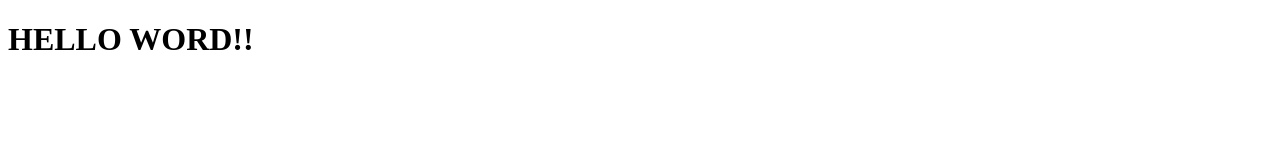
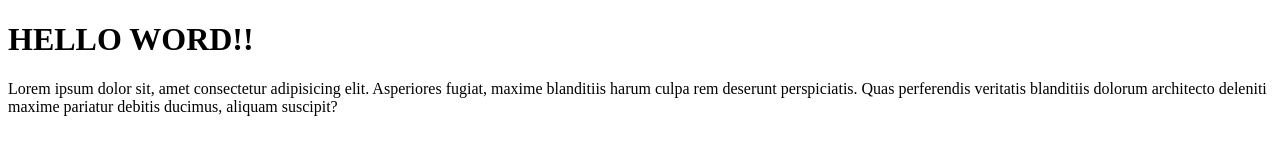
Before and after one commit to nurul13khikmah/wpu-git-test, a plain HTML site: page index.html in a window 1280 px wide. Drawn offline with Linux system fonts and the light colour scheme.

Commit message:
Menambahkan paragraf

```diff
--- a/index.html
+++ b/index.html
@@ -8,6 +8,7 @@
 </head>
 <body>
     <h1>HELLO WORD!!</h1>
+    Lorem ipsum dolor sit, amet consectetur adipisicing elit. Asperiores fugiat, maxime blanditiis harum culpa rem deserunt perspiciatis. Quas perferendis veritatis blanditiis dolorum architecto deleniti maxime pariatur debitis ducimus, aliquam suscipit?
 
 </body>
 </html>
```
